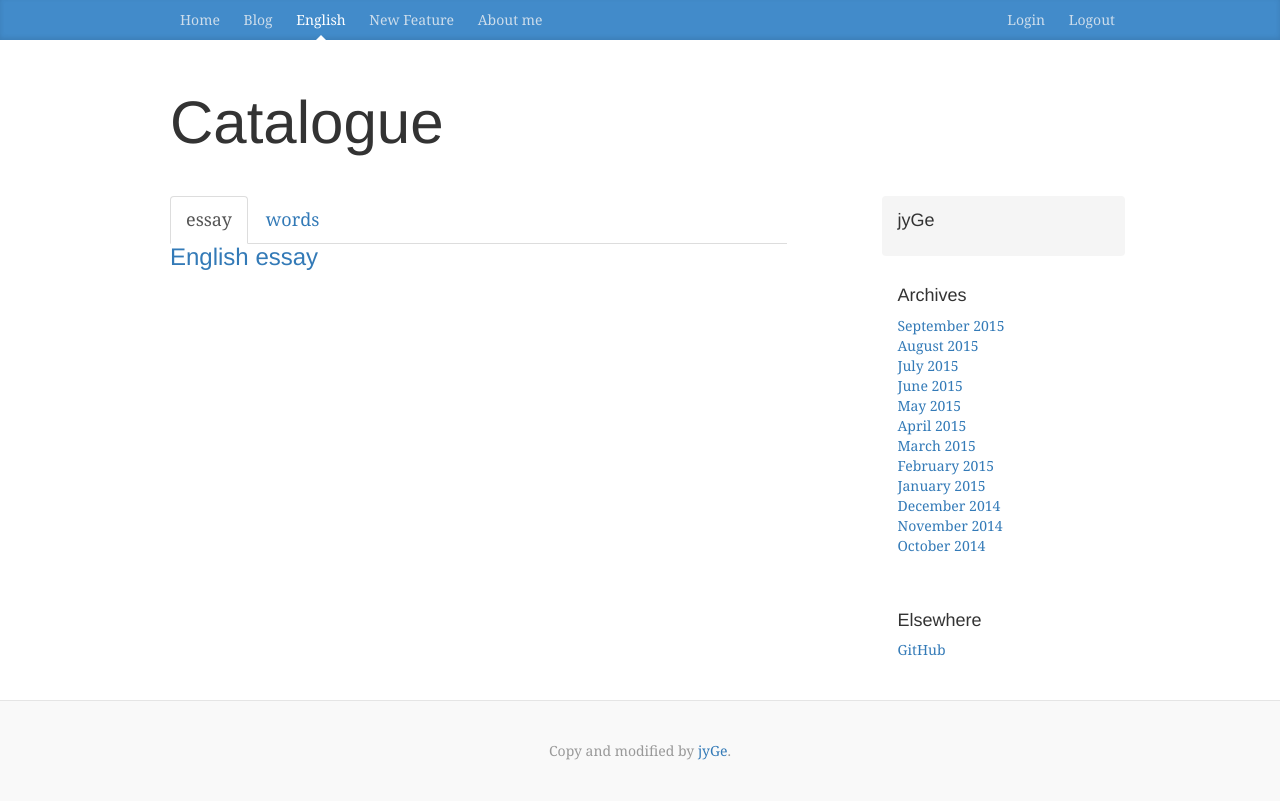
After one commit to jyGe/blog, a Django app: page /sblog/english/ in a window 1280 px wide. The commit adds this page. Run offline with Django 3.2, Linux system fonts and the light colour scheme; data comes from the database, SQL or seed files in the repository; both versions use the stored data as it was after the commit; some libraries are stand-ins or nearby versions.

Commit message:
add english part1

```diff
--- a/sblog/templates/sblog/base.html
+++ b/sblog/templates/sblog/base.html
@@ -10,6 +10,11 @@
     <link rel="stylesheet" type="text/css" href="{% static 'sblog/blog.css' %}"/>
     <link rel="stylesheet" type="text/css" href="{% static 'sblog/signin.css' %}">
     <script src="{% static 'ckeditor/ckeditor/ckeditor.js' %}"></script>
+    <!-- jQuery文件。务必在bootstrap.min.js 之前引入 -->
+    <script src="//cdn.bootcss.com/jquery/1.11.3/jquery.min.js"></script>
+
+    <!-- 最新的 Bootstrap 核心 JavaScript 文件 -->
+    <script src="//cdn.bootcss.com/bootstrap/3.3.5/js/bootstrap.min.js"></script>
     <title>
         {% block title %}{% endblock %}
     </title>
@@ -20,8 +25,8 @@
     <div class="container">
         <nav class="blog-nav">
           <a class="blog-nav-item" href="#">Home</a>
-          <a class="blog-nav-item active" href="/sblog/blog/">Blog</a>
-          <a class="blog-nav-item" href="#">New Feature</a>
+          <a class="blog-nav-item {% if 'sblog/blog' in request.path %}active{% endif %}" href="/sblog/blog/">Blog</a>
+          <a class="blog-nav-item {% if 'sblog/english' in request.path %}active{% endif %}" href="/sblog/english/">English</a>
           <a class="blog-nav-item" href="#">New Feature</a>
           <a class="blog-nav-item" href="#">About me</a>
         <nav class="blog-nav navbar-right">
@@ -39,10 +44,6 @@
 <footer class="blog-footer">
     <p>Copy and modified by <a href="https://github.com/jyGe">jyGe</a>.</p>
 </footer>
-<!-- jQuery文件。务必在bootstrap.min.js 之前引入 -->
-<script src="//cdn.bootcss.com/jquery/1.11.3/jquery.min.js"></script>
 
-<!-- 最新的 Bootstrap 核心 JavaScript 文件 -->
-<script src="//cdn.bootcss.com/bootstrap/3.3.5/js/bootstrap.min.js"></script>
 </body>
 </html>
--- /dev/null
+++ b/sblog/templates/sblog/english_catalogue.html
@@ -0,0 +1,75 @@
+{% extends "sblog/base.html" %}
+{% block title %} English List {% endblock %}
+
+{% block content %}
+<div class="container">
+  <div class="blog-header">
+    <h1 class="blog-title">Catalogue</h1>
+    <p class="lead blog-description"></p>
+  </div>
+
+  <div class="row">
+    <div class="col-sm-8 blog-main">
+    <div>
+      <ul class="nav nav-tabs">
+       {% for catalogue in catalogues %}
+        <li role="presentation" data-toggle="tab"><a href="#{{catalogue.catalogue_name}}">{{ catalogue.catalogue_name}}</a></li>
+       {% endfor %}
+       </ul>
+       </div>
+        <div>
+       {% for article in articles %}
+       <h3 id="essay"><a href="">{{ article.caption }}</a></h3>{% endfor %}
+       {% for word_list in word_lists %}
+       <h3 id="words"><a href="">{{ word_list.word_list_caption }}</a></h3>{% endfor %}
+       </div>
+    </div>
+
+    <div class="col-sm-3 col-sm-offset-1 blog-sidebar">
+      <div class="sidebar-module sidebar-module-inset">
+        <h4>jyGe</h4>
+      </div>
+      <div class="sidebar-module">
+        <h4>Archives</h4>
+        <ol class="list-unstyled">
+          <li><a href="#">September 2015</a></li>
+          <li><a href="#">August 2015</a></li>
+          <li><a href="#">July 2015</a></li>
+          <li><a href="#">June 2015</a></li>
+          <li><a href="#">May 2015</a></li>
+          <li><a href="#">April 2015</a></li>
+          <li><a href="#">March 2015</a></li>
+          <li><a href="#">February 2015</a></li>
+          <li><a href="#">January 2015</a></li>
+          <li><a href="#">December 2014</a></li>
+          <li><a href="#">November 2014</a></li>
+          <li><a href="#">October 2014</a></li>
+        </ol>
+      </div>
+      <div class="sidebar-module">
+        <h4>Elsewhere</h4>
+        <ol class="list-unstyled">
+          <li><a href="https://github.com/jyGe">GitHub</a></li>
+        </ol>
+      </div>
+    </div><!-- /.blog-sidebar -->
+  </div><!-- /.row -->
+</div><!-- /.container -->
+
+<script>
+$(document).ready(function(){
+  $("#words").hide()
+  $("#essay").show(500);
+  $("li:first").addClass("active")
+  $("[href='#words']").click(function(){
+    $("#essay").hide();
+    $("#words").show(500);
+  });
+
+  $("[href='#essay']").click(function(){
+    $("#words").hide();
+    $("#essay").show(500);
+  });
+});
+</script>
+{% endblock %}
--- a/sblog/urls.py
+++ b/sblog/urls.py
@@ -14,5 +14,6 @@ urlpatterns = [
 	url(r'^login/$', views.user_login),
 	url(r'^logout/$', views.user_logout),
 
-	# url: about me
+	# url: english
+	url(r'^english/$', views.english_catalogue, name='english_cataloge')	,
 ]
--- a/sblog/views.py
+++ b/sblog/views.py
@@ -1,5 +1,6 @@
-from django.shortcuts import render, get_object_or_404, render_to_response, redirect
-from sblog.models import Blog, Author, Tag
+from django.shortcuts import (render,
+	get_object_or_404,render_to_response, redirect)
+from sblog.models import Blog, Author, Tag, Catalogue, Article, Word, WordList
 from django.views import generic
 from django.http import HttpResponse, HttpResponseRedirect
 from sblog.forms import BlogForm, TagForm, LoginForm
@@ -24,12 +25,12 @@ def listing(request):
 	except EmptyPage:
 		blogs = paginator.page(paginator.num_pages)
 
-	return render_to_response('sblog/bloglist.html', {'blogs': blogs})
+	return render(request, 'sblog/bloglist.html', {'blogs': blogs})
 
 def blog_tag_list(request, tag_name):
 	blogs_list_with_tag = Blog.objects.filter(tags__tag_name=tag_name)
 
-	return render_to_response('sblog/blogtag.html',
+	return render(request, 'sblog/blogtag.html',
 		{'blogs_list_with_tag': blogs_list_with_tag,
 		'tag_name': tag_name})
 	# return HttpResponse(blogs_list_with_tag)
@@ -61,7 +62,8 @@ def add_blog(request):
 				blog.tags.add(Tag.objects.get(tag_name=taglist.strip()))
 				blog.save()
 			id = str(Blog.objects.order_by('-publish_time')[0].id)
-			return HttpResponseRedirect(reverse('sblog:detailblog', args=(id,)))
+			return HttpResponseRedirect(reverse('sblog:detailblog',
+												args=(id,)))
 	else:
 		form = BlogForm()
 		tag = TagForm()
@@ -103,3 +105,13 @@ def user_logout(request):
 	else:
 		return render_to_response('sblog/login.html',
 			{'warning': 'Login first'})
+
+def english_catalogue(request):
+	catalogues = Catalogue.objects.all()
+	articles = Article.objects.all()
+	word_lists = WordList.objects.all()
+	return render(request, 'sblog/english_catalogue.html',
+		{'catalogues': catalogues,
+		'articles': articles,
+		'word_lists': word_lists,
+		})
```
Also changed, not shown: db.sqlite3.
